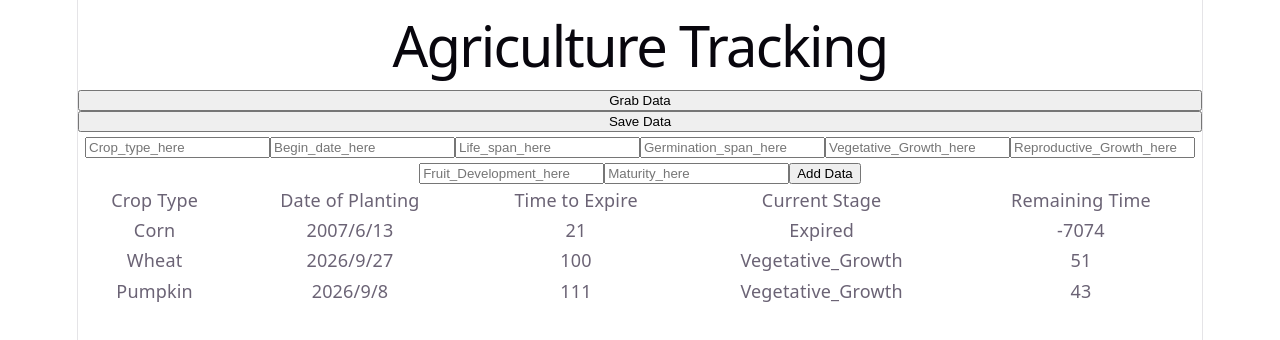
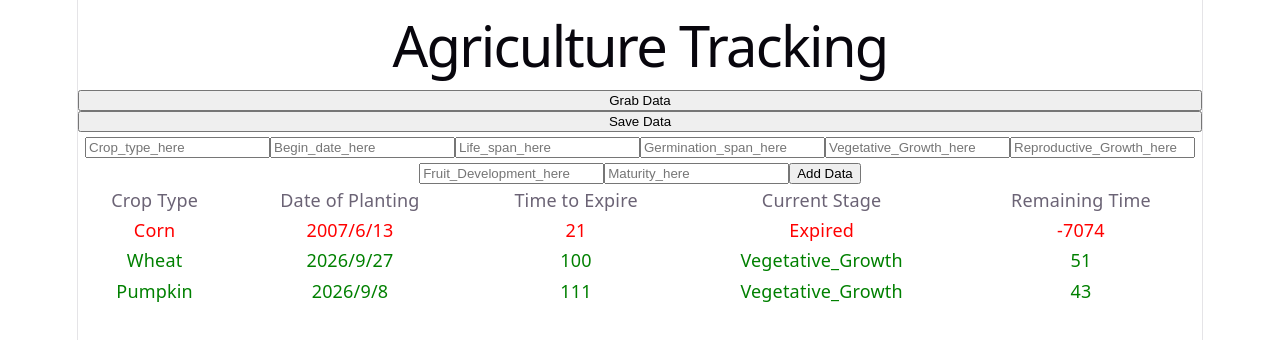
Before and after one commit to Penguin4tonight/CS193Project, a React (Vite) app in the folder React-Agriculture/: page / in a window 1280 px wide. Both pictures are taken after a click on the button "Grab Data". Shown: the top 340 px of the page. Built offline with nearby package versions, Linux system fonts and the light colour scheme.

Commit message:
I added the functionality to have colors

```diff
--- a/React-Agriculture/src/App.tsx
+++ b/React-Agriculture/src/App.tsx
@@ -109,6 +109,48 @@ function App() {
     return stage;
   }
 
+    //This function takes the current date and the stages of the crops to find their current color
+  function getColors() {
+    let color = []
+    for(const crop of cropdata) {
+      let begin_date = crop["begin_date"];
+      let lifespan = Number(crop["lifespan"]);
+      let bg_date = begin_date.split("/");
+      let year = Number(bg_date[0]);
+      let month = Number(bg_date[1])-1; //Do -1 because the Date constructor uses zero indexing: 0-11
+      let day = Number(bg_date[2]);
+      let start_date = new Date(year,month,day);
+      let Germination_time = Number(crop["Germination"]);
+      let Vegetative_time = Number(crop["Vegetative_Growth"]);
+      let Fruit_time = Number(crop["Fruit_Development"]);
+      let Maturity_time = Number(crop["Maturity"]);
+      let day_difference = differenceInDays(grabDate(), start_date);
+      console.log("The following number is for " + crop["Crop_type"]);
+      console.log(day_difference);
+      if(day_difference > lifespan ) {
+        color.push({color:"red"});
+      }
+      else if(day_difference > Maturity_time) {
+        color.push({color:"brown"});
+      }
+      else if(day_difference > Fruit_time) {
+        color.push({color:"orange"});
+      }
+      else if (day_difference > Vegetative_time) {
+        color.push({color:"green"});
+      }
+      else if(day_difference > Germination_time) {
+        color.push({color:"blue"});
+      }
+      else{
+        color.push({color:"purple"});
+      }
+
+    }
+    console.log(color);
+    return color;
+  }
+
   // This function adds the data so that when you download the csv it has the new crop
   function handleSubmit(formData: FormData) {
     let crop = {
@@ -153,7 +195,7 @@ function App() {
       </thead>
       <tbody>
         {cropdata.map((crop, index) => (
-          <tr key = {crop.Crop_type}>
+          <tr key = {crop.Crop_type} style={getColors()[index]}>
             <td>{crop.Crop_type}</td>
             <td>{crop.begin_date}</td>
             <td>{crop.lifespan}</td>
```
